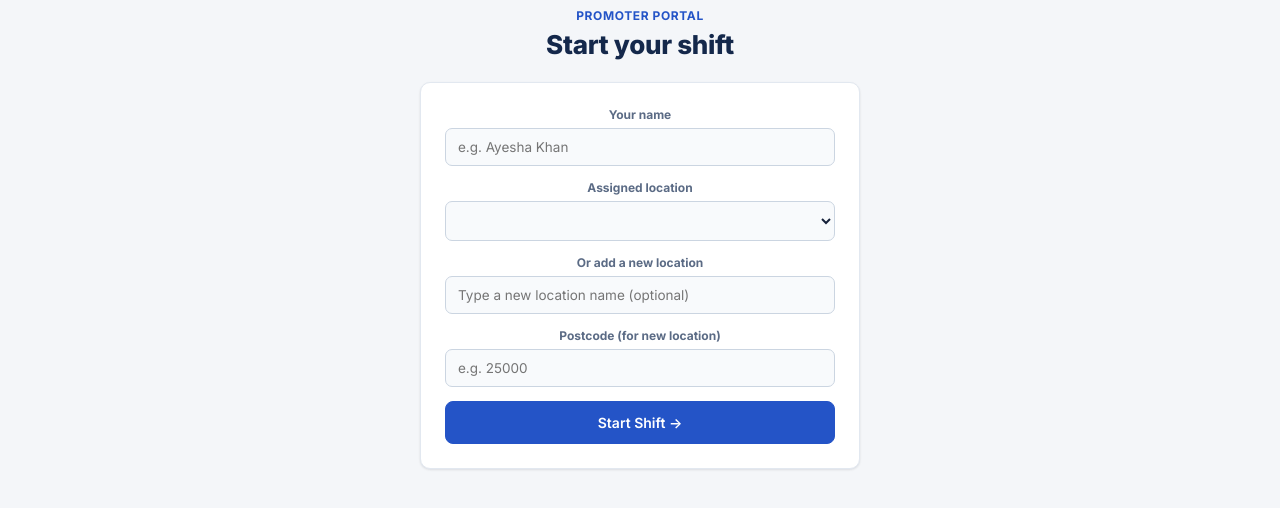
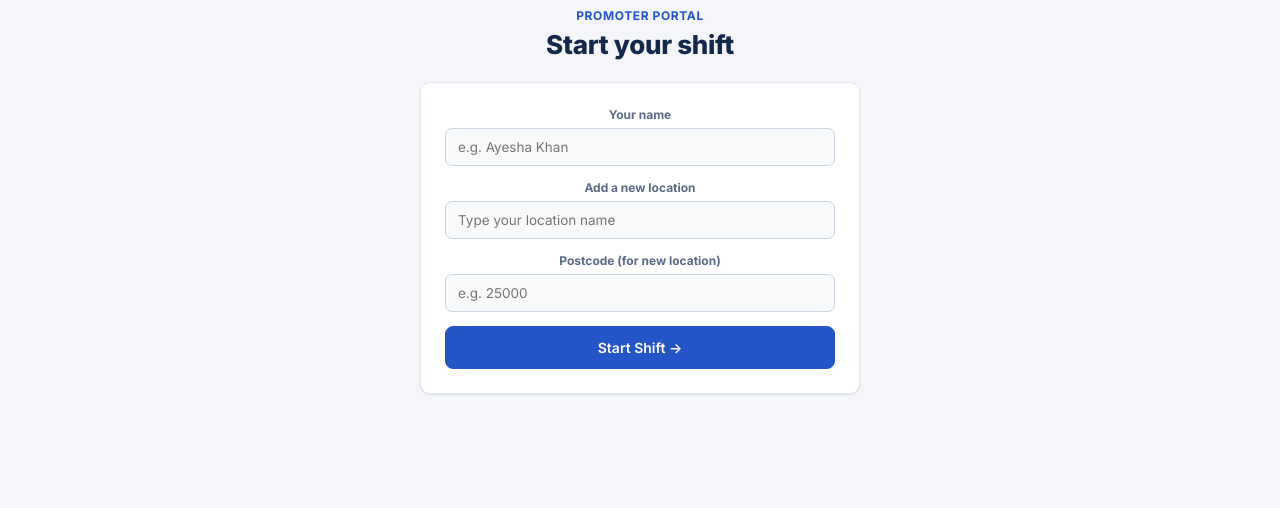
Before and after one commit to najamulwahab14843-ops/pms1, a website: page public/index.html in a window 1280 px wide. Both pictures are taken after a click on the button "Promoter Portal". Shown: the part 216-724 px from the top of the page. Drawn offline with Linux system fonts and the light colour scheme; no server answers.

Commit message:
Update index.html

```diff
--- a/public/index.html
+++ b/public/index.html
@@ -148,12 +148,8 @@
           <input type="text" id="setupName" placeholder="e.g. Ayesha Khan">
         </div>
         <div class="field">
-          <label>Assigned location</label>
-          <select id="setupLocation"></select>
-        </div>
-        <div class="field">
-          <label>Or add a new location</label>
-          <input type="text" id="setupNewLocation" placeholder="Type a new location name (optional)">
+          <label>Add a new location</label>
+          <input type="text" id="setupNewLocation" placeholder="Type your location name">
         </div>
         <div class="field">
           <label>Postcode (for new location)</label>
```
